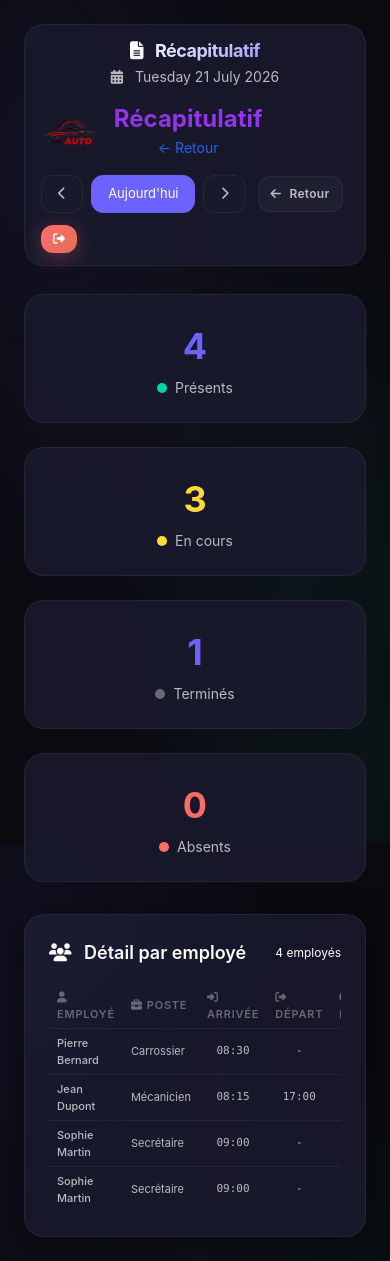
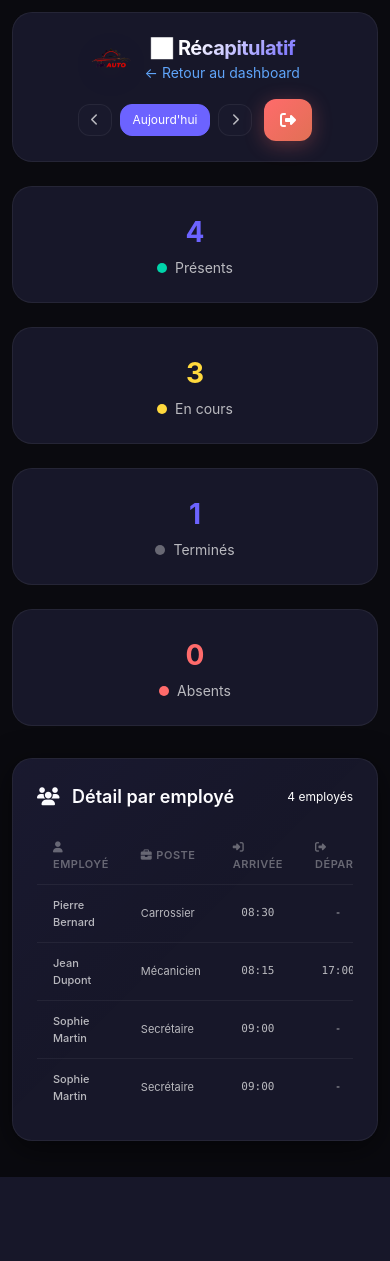
Before and after one commit to sxrxhsab/garagepoint, a PHP site: page /admin/recap.php in a window 390 px wide. After the commit the page ends 1177 px from the top, so only its background shows below. Run offline with PHP 8.4, Linux system fonts and the light colour scheme; a user stored in the database is signed in; data comes from the database, SQL or seed files in the repository; some libraries are stand-ins or nearby versions.

Commit message:
Correction recap.php et scan.php pour PostgreSQL

```diff
--- a/admin/recap.php
+++ b/admin/recap.php
@@ -1,8 +1,8 @@
 <?php
-// admin/recap.php - Version Ultra WOW
+// admin/recap.php - Récapitulatif du jour (Version PostgreSQL)
 session_start();
 require_once __DIR__ . '/../config/database.php';
-require_once '../includes/auth.php';
+require_once __DIR__ . '/../includes/auth.php';
 requireAdmin();
 
 $date = $_GET['date'] ?? date('Y-m-d');
@@ -15,7 +15,7 @@ $recap = $pdo->prepare("
         COUNT(CASE WHEN p.type = 'pause' THEN 1 END) as nb_pauses
     FROM employes e
     LEFT JOIN pointages p ON e.id = p.employe_id AND p.date = ?
-    GROUP BY e.id
+    GROUP BY e.id, e.nom, e.prenom, e.poste
     ORDER BY e.nom
 ");
 $recap->execute([$date]);
@@ -56,12 +56,40 @@ foreach ($recap as &$r) {
 <head>
     <meta charset="UTF-8">
     <meta name="viewport" content="width=device-width, initial-scale=1.0">
-    <title>Récapitulatif Pro - GaragePoint</title>
+    <title>Récapitulatif - GaragePoint</title>
     <script src="https://cdn.tailwindcss.com"></script>
     <link rel="stylesheet" href="../assets/css/style.css">
     <link rel="stylesheet" href="https://cdnjs.cloudflare.com/ajax/libs/font-awesome/6.5.1/css/all.min.css">
     <style>
-        body { padding: 24px; }
+        body { padding: 24px; background: var(--bg-primary); font-family: var(--font); }
+        .page-header {
+            background: var(--bg-card);
+            border: 1px solid var(--border-color);
+            border-radius: var(--radius);
+            padding: 20px 24px;
+            backdrop-filter: blur(20px);
+            display: flex;
+            flex-wrap: wrap;
+            justify-content: space-between;
+            align-items: center;
+            gap: 16px;
+            margin-bottom: 24px;
+        }
+        .page-title {
+            font-size: 24px;
+            font-weight: 700;
+            background: linear-gradient(135deg, #fff 30%, var(--primary));
+            -webkit-background-clip: text;
+            -webkit-text-fill-color: transparent;
+        }
+        .glass-card {
+            background: var(--bg-card);
+            border: 1px solid var(--border-color);
+            border-radius: var(--radius);
+            padding: 24px;
+            backdrop-filter: blur(20px);
+            margin-bottom: 24px;
+        }
         .big-number {
             font-size: 48px;
             font-weight: 700;
@@ -69,18 +97,6 @@ foreach ($recap as &$r) {
             -webkit-background-clip: text;
             -webkit-text-fill-color: transparent;
         }
-        .status-dot {
-            display: inline-block;
-            width: 10px;
-            height: 10px;
-            border-radius: 50%;
-            margin-right: 8px;
-            animation: pulse 1.5s ease-in-out infinite;
-        }
-        .status-dot.green { background: var(--secondary); }
-        .status-dot.yellow { background: var(--warning); }
-        .status-dot.gray { background: var(--text-muted); }
-        .status-dot.red { background: var(--accent); }
         .stat-big {
             text-align: center;
             padding: 24px;
@@ -102,6 +118,53 @@ foreach ($recap as &$r) {
             font-size: 14px;
             margin-top: 4px;
         }
+        .status-dot {
+            display: inline-block;
+            width: 10px;
+            height: 10px;
+            border-radius: 50%;
+            margin-right: 8px;
+            animation: pulse 1.5s ease-in-out infinite;
+        }
+        .status-dot.green { background: var(--secondary); }
+        .status-dot.yellow { background: var(--warning); }
+        .status-dot.gray { background: var(--text-muted); }
+        .status-dot.red { background: var(--accent); }
+
+        .statut-badge {
+            display: inline-flex;
+            align-items: center;
+            gap: 6px;
+            padding: 4px 14px;
+            border-radius: 50px;
+            font-size: 12px;
+            font-weight: 600;
+        }
+        .statut-badge.present { background: rgba(0, 212, 170, 0.12); color: var(--secondary); }
+        .statut-badge.en-cours { background: rgba(255, 217, 61, 0.12); color: var(--warning); }
+        .statut-badge.termine { background: rgba(108, 99, 255, 0.12); color: var(--primary); }
+        .statut-badge.absent { background: rgba(255, 107, 107, 0.12); color: var(--accent); }
+
+        .table-glass {
+            width: 100%;
+            border-collapse: collapse;
+        }
+        .table-glass th {
+            color: var(--text-muted);
+            font-size: 11px;
+            text-transform: uppercase;
+            letter-spacing: 0.5px;
+            padding: 12px 16px;
+            border-bottom: 1px solid var(--border-color);
+            text-align: left;
+        }
+        .table-glass td {
+            padding: 12px 16px;
+            border-bottom: 1px solid var(--border-color);
+            color: var(--text-secondary);
+        }
+        .table-glass tr:hover td { background: rgba(255,255,255,0.02); }
+
         .nav-date {
             display: flex;
             gap: 8px;
@@ -128,51 +191,93 @@ foreach ($recap as &$r) {
             color: white;
             border-color: var(--primary);
         }
-        .statut-badge {
+        .logo-header {
+            display: flex;
+            align-items: center;
+            gap: 12px;
+        }
+        .logo-header img {
+            height: 36px;
+            filter: drop-shadow(0 4px 20px rgba(108, 99, 255, 0.1));
+        }
+        .btn-secondary {
+            padding: 10px 20px;
+            background: rgba(255,255,255,0.05);
+            color: var(--text-secondary);
+            border: 1px solid var(--border-color);
+            border-radius: var(--radius-sm);
+            font-weight: 600;
+            cursor: pointer;
+            transition: var(--transition);
+            text-decoration: none;
             display: inline-flex;
             align-items: center;
             gap: 6px;
-            padding: 4px 14px;
-            border-radius: 50px;
-            font-size: 12px;
+            height: 42px;
+        }
+        .btn-secondary:hover {
+            background: rgba(255,255,255,0.1);
+            border-color: rgba(255,255,255,0.15);
+        }
+        .btn-danger {
+            padding: 10px 16px;
+            background: linear-gradient(135deg, var(--accent), #e17055);
+            color: white;
+            border: none;
+            border-radius: var(--radius-sm);
             font-weight: 600;
+            cursor: pointer;
+            transition: var(--transition);
+            text-decoration: none;
+            display: inline-flex;
+            align-items: center;
+            gap: 6px;
+            height: 42px;
         }
-        .statut-badge.present { background: rgba(0, 212, 170, 0.12); color: var(--secondary); }
-        .statut-badge.en-cours { background: rgba(255, 217, 61, 0.12); color: var(--warning); }
-        .statut-badge.termine { background: rgba(108, 99, 255, 0.12); color: var(--primary); }
-        .statut-badge.absent { background: rgba(255, 107, 107, 0.12); color: var(--accent); }
-        .empty-recap {
+        .btn-danger:hover {
+            transform: translateY(-2px);
+            box-shadow: 0 8px 24px rgba(255, 107, 107, 0.3);
+        }
+        .empty-state {
             text-align: center;
             padding: 40px 20px;
         }
-        .empty-recap i {
+        .empty-state i {
             font-size: 48px;
             color: var(--text-muted);
             opacity: 0.3;
             margin-bottom: 12px;
         }
+        .empty-state h3 {
+            color: var(--text-secondary);
+        }
+        .empty-state p {
+            color: var(--text-muted);
+            font-size: 14px;
+        }
+        @media (max-width: 768px) {
+            body { padding: 12px; }
+            .page-title { font-size: 20px; }
+            .stat-big .number { font-size: 28px; }
+            .big-number { font-size: 32px; }
+            .logo-header img { height: 28px; }
+            .nav-date .btn-date { padding: 6px 12px; font-size: 12px; }
+        }
     </style>
 </head>
 <body>
+
 <div class="max-w-7xl mx-auto">
 
     <!-- HEADER -->
     <div class="page-header">
+        <div class="logo-header">
+            <img src="../assets/images/garagelogo.png" alt="GaragePoint">
             <div>
-                <h1 class="page-title animate-fadeUp">
-                    <i class="fas fa-file-alt text-purple-400 mr-3"></i>Récapitulatif
-                </h1>
-                <p class="page-subtitle animate-fadeUp animate-delay-1">
-                    <i class="fas fa-calendar-alt mr-2 text-muted"></i>
-                    <?php echo date('l d F Y', strtotime($date)); ?>
+                <h1 class="page-title">📊 Récapitulatif</h1>
+                <p class="text-muted text-sm">
+                    <a href="dashboard.php" class="text-blue-400 hover:text-blue-300 transition">← Retour au dashboard</a>
                 </p>
-            </div>
-            <!-- Dans l'en-tête -->
-<div class="flex items-center gap-3">
-    <img src="../assets/images/garagelogo.png" alt="GaragePoint" class="h-10">
-    <div>
-        <h1 class="text-2xl font-bold text-purple-600">Récapitulatif</h1>
-        <a href="dashboard.php" class="text-blue-600 hover:text-blue-800 text-sm">← Retour</a>
             </div>
         </div>
         <div class="flex flex-wrap gap-3 items-center">
@@ -187,10 +292,7 @@ foreach ($recap as &$r) {
                     <i class="fas fa-chevron-right"></i>
                 </a>
             </div>
-                <a href="dashboard.php" class="btn btn-glass">
-                    <i class="fas fa-arrow-left"></i> Retour
-                </a>
-                <a href="../logout.php" class="btn btn-danger">
+            <a href="../logout.php" class="btn-danger">
                 <i class="fas fa-sign-out-alt"></i>
             </a>
         </div>
@@ -198,26 +300,26 @@ foreach ($recap as &$r) {
 
     <!-- BIG STATS -->
     <div class="grid grid-cols-1 sm:grid-cols-2 lg:grid-cols-4 gap-6 mb-8">
-            <div class="stat-big animate-fadeUp animate-delay-1">
+        <div class="stat-big">
             <div class="number" style="color:var(--primary);"><?php echo $presents; ?></div>
             <div class="label"><span class="status-dot green"></span>Présents</div>
         </div>
-            <div class="stat-big animate-fadeUp animate-delay-2">
+        <div class="stat-big">
             <div class="number" style="color:var(--warning);"><?php echo $enCours; ?></div>
             <div class="label"><span class="status-dot yellow"></span>En cours</div>
         </div>
-            <div class="stat-big animate-fadeUp animate-delay-3">
+        <div class="stat-big">
             <div class="number" style="color:var(--primary);"><?php echo $termines; ?></div>
             <div class="label"><span class="status-dot gray"></span>Terminés</div>
         </div>
-            <div class="stat-big animate-fadeUp animate-delay-4">
+        <div class="stat-big">
             <div class="number" style="color:var(--accent);"><?php echo $absents; ?></div>
             <div class="label"><span class="status-dot red"></span>Absents</div>
         </div>
     </div>
 
     <!-- TABLEAU -->
-        <div class="glass-card p-6 animate-fadeUp animate-delay-3">
+    <div class="glass-card">
         <div class="flex justify-between items-center mb-4">
             <h2 class="text-lg font-semibold">
                 <i class="fas fa-users text-primary mr-2"></i>
@@ -264,12 +366,15 @@ foreach ($recap as &$r) {
                 </table>
             </div>
         <?php else: ?>
-                <div class="empty-recap">
+            <div class="empty-state">
                 <i class="fas fa-users"></i>
-                    <p class="text-muted">Aucun employé enregistré</p>
+                <h3>Aucun employé enregistré</h3>
+                <p>Ajoutez des employés pour voir le récapitulatif.</p>
             </div>
         <?php endif; ?>
     </div>
+
 </div>
+
 </body>
 </html>
```
Also changed, not shown: scan.php (+96 -93 lines). Lines whose indentation alone changed are shown as unchanged.
